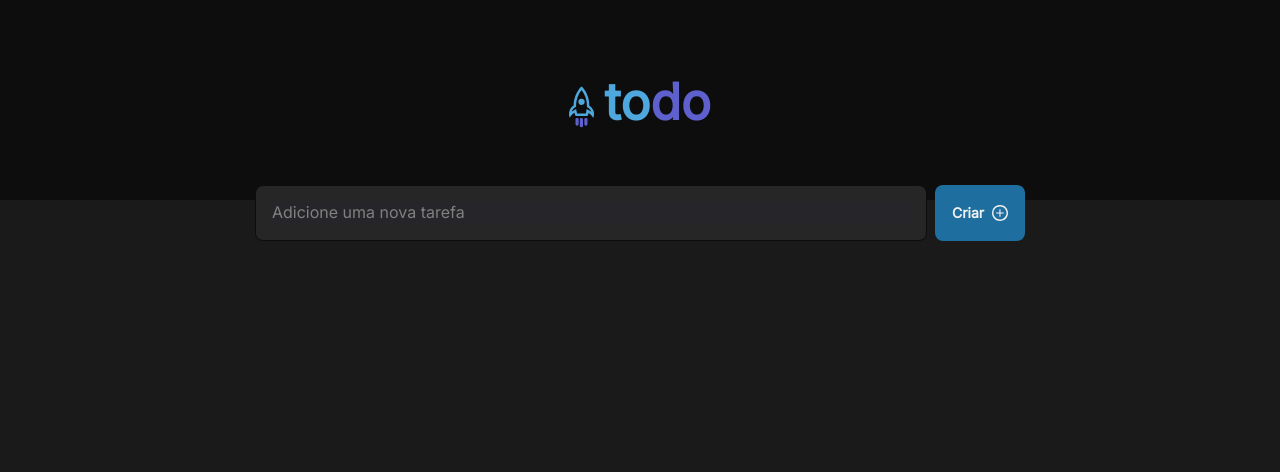
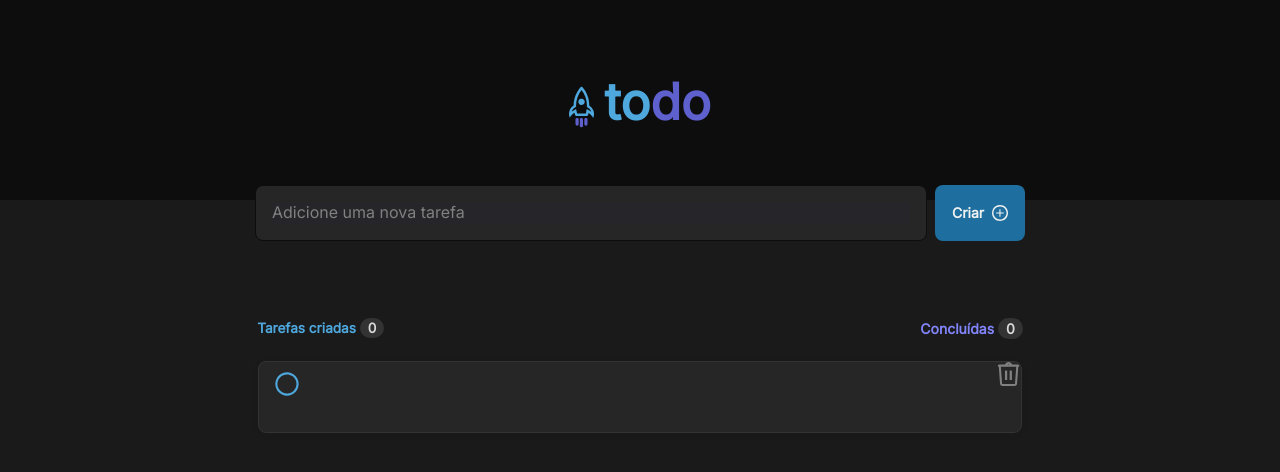
Before and after one commit to D1ogooo/TodoList-ignite, a React (Vite) app: page / in a window 1280 px wide. Both pictures are taken after a click on the button "Criar". Shown: the top 472 px of the page. Built offline with nearby package versions, Linux system fonts and the light colour scheme.

Commit message:
commit message

```diff
--- a/src/App.jsx
+++ b/src/App.jsx
@@ -1,11 +1,10 @@
 import RocketImage from './assets/rocket.svg'
 import NoteImage from './assets/Clipboard.svg'
 import RadioImage from './assets/radios vario 1.svg'
-import LixeiraImage from './assets/radios cheio 2.svg'
+import LixeiraImage from './assets/lixeira.svg'
 import { Search } from './components/search/searchcomponent'
-import { Container, TopContainer, Title, MainContainer, Tarefas, PaiContainer, Array } from './styles/AppStyle'
-import { useEffect, useState } from 'react'
-// import Margem from ''
+import { TopContainer, Nova, Title, MainContainer, Tarefas, PaiContainer, Array } from './styles/AppStyle'
+import { useState } from 'react'
 
 function App() {
   const [listaDeMarcadores, setListaDeMarcadores] = useState([])
@@ -14,20 +13,28 @@ function App() {
     <>
       <TopContainer>
         <Title>
-          <img src={RocketImage} />
-          <h1>to<span>do</span></h1>
+         <img src={RocketImage} />
+         <h1>to<span>do</span></h1>
         </Title>
         <Search setListaDeMarcadores={setListaDeMarcadores} />
       </TopContainer>
 
       <PaiContainer>
-        {listaDeMarcadores.length > 0 ? (
+        {listaDeMarcadores.length ? (
           listaDeMarcadores.map((lista, index) => (
+            <>
+            <Tarefas>
+              <h2>Tarefas criadas <span>0</span></h2>
+              <h3>Concluídas <span>0</span> </h3>
+            </Tarefas>
             <Array key={index}>
-              <img src={RadioImage} />
+            <Nova>
+              <img src={RadioImage} id="radio_img"/>
               <p>{lista.texto}</p>
               <img src={LixeiraImage} id="lixeira_img" />
+            </Nova>
             </Array>
+            </>
           ))
         ) : (
           <>
--- a/src/components/search/searchcomponent.jsx
+++ b/src/components/search/searchcomponent.jsx
@@ -9,8 +9,8 @@ export function Search({ setListaDeMarcadores }) {
     if (InputTarefa.current) {
 
       let NovaTarefa = {
-        texto: `${InputTarefa.current.value}`,
-        done: false,
+       texto: `${InputTarefa.current.value}`,
+       done: false,
       }
 
       setListaDeMarcadores((prevState) => [...prevState, NovaTarefa])
@@ -21,7 +21,7 @@ export function Search({ setListaDeMarcadores }) {
     <>
       <PaiContainer>
         <FindContainer>
-          <input type="text" placeholder='Adicione uma nova tarefa' ref={InputTarefa} />
+         <input type="text" placeholder='Adicione uma nova tarefa' ref={InputTarefa} />
         </FindContainer>
         <CreateButton onClick={handleSubmit}>Criar <img src={SumIcon} /></CreateButton>
       </PaiContainer>
--- a/src/styles/AppStyle.js
+++ b/src/styles/AppStyle.js
@@ -129,7 +129,44 @@ export const Tarefas = styled.div`
  `
 
 export const Array = styled.div`
+ align-items: start;
+ margin: 0 auto;
+ width: 764px;
+ height: 72px;
+ border-radius: 8px;
+ border: 1px solid var(--Gray-400, #333);
+ background: var(--Gray-500, #262626);
+ box-shadow: 0px 2px 8px 0px rgba(0, 0, 0, 0.06);
+
+ p {
+  // margin-left: 12px;
+  // margin-top: 10px;
+  text-align: left;
+ }
+
+ #radio_img {
+ width: 24px;
+ height: 24px;
+ cursor: pointer;
+ margin-left: 1rem;
+ margin-top: 10px;
+ }
+
+ #lixeira_img {
+ width: 24px;
+ height: 24px;
+ cursor: pointer;
+ text-align: left;
+ }
+`
+
+export const Nova = styled.div`
+ height: 100%;
  display: flex;
- justify-content: center;
+ align-itens: center;
+ justify-content: space-between;
+ p {
+  padding-top: 16px;
 
+ }
 `
```
